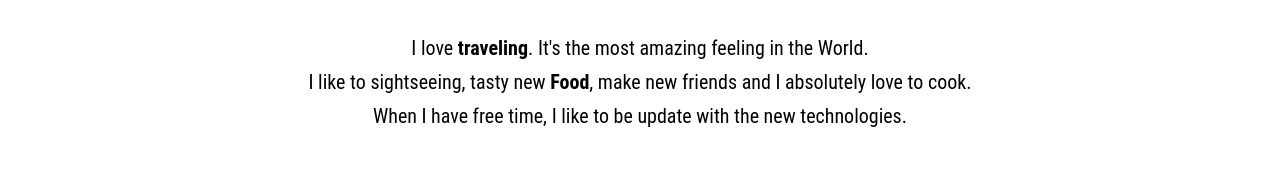
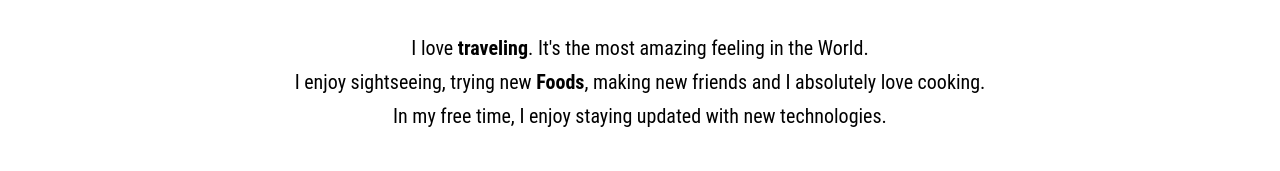
Before and after one commit to gibacarnieli/portifolio, a React (Create React App) app: page / in a window 1280 px wide. Shown: the part 3586-3757 px from the top of the page. Built offline with nearby package versions, Linux system fonts and the light colour scheme.

Commit message:
portfolio up to date

```diff
--- a/src/components/Main.js
+++ b/src/components/Main.js
@@ -430,14 +430,14 @@ const Main = () => {
             I love <b>traveling</b>. It's the most amazing feeling in the World.
           </AboutMeText>
           <AboutMeText>
-            I like to sightseeing, tasty new <b>Food</b>, make new friends and I absolutely love to cook.
+            I enjoy sightseeing, trying new <b>Foods</b>, making new friends and I absolutely love cooking.
           </AboutMeText>
           <AboutMeText>
-            When I have free time, I like to be update with the new technologies.
+            In my free time, I enjoy staying updated with new technologies.
           </AboutMeText>
           <InterestsPic>
             <ImagesInterests1> <WhiteCover>View of Amazing Malaga</WhiteCover></ImagesInterests1>
-            <ImagesInterests2> <WhiteCover>Been a chef 🍔👨🏼‍🍳</WhiteCover></ImagesInterests2>
+            <ImagesInterests2> <WhiteCover>Being a chef 🍔👨🏼‍🍳</WhiteCover></ImagesInterests2>
             <ImagesInterests3> <WhiteCover>Swimming in Malaga 🛟</WhiteCover></ImagesInterests3>
           </InterestsPic>
         </List>
```
Also changed, not shown: 7 other files (tests, documents, lock files or other folders).
